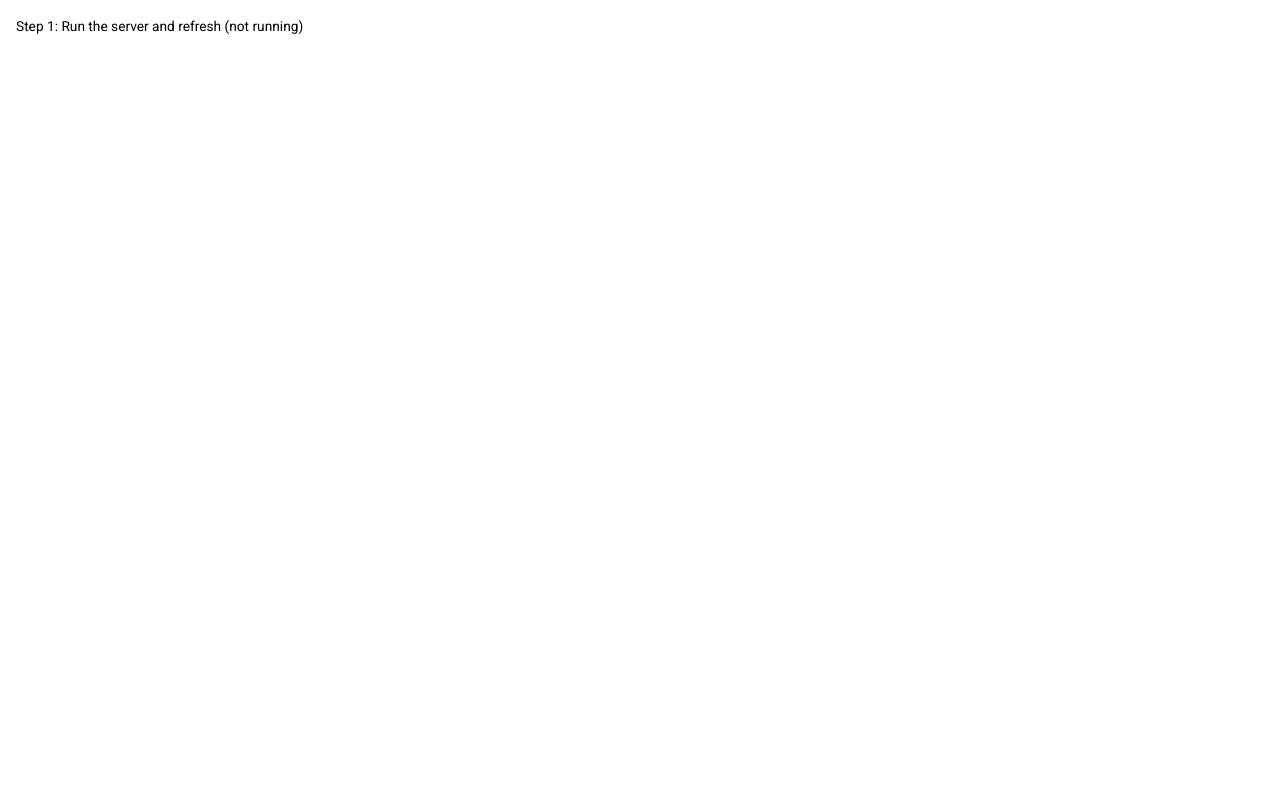
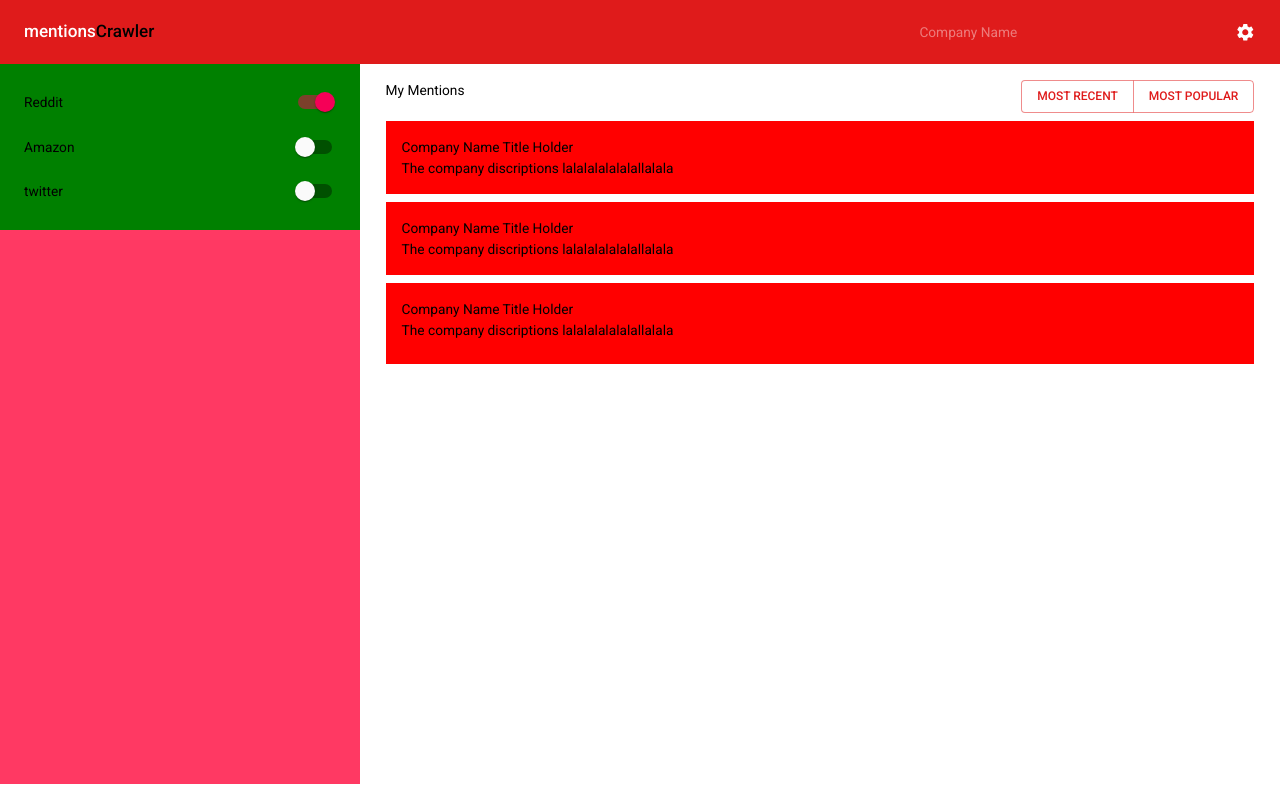
Before and after one commit to hatchways/team-banh-mi, a React (Create React App) app in the folder client/: page / in a window 1280 px wide. Built offline with nearby package versions, Linux system fonts and the light colour scheme; no server answers.

Commit message:
DashBoard

```diff
--- a/client/package.json
+++ b/client/package.json
@@ -4,10 +4,11 @@
   "private": true,
   "dependencies": {
     "@material-ui/core": "^4.11.0",
+    "@material-ui/icons": "^4.11.2",
     "react": "^17.0.1",
     "react-dom": "^17.0.1",
-    "react-scripts": "^4.0.0",
-    "react-router-dom": "^5.2.0"
+    "react-router-dom": "^5.2.0",
+    "react-scripts": "^4.0.0"
   },
   "scripts": {
     "start": "react-scripts start",
--- a/client/src/App.js
+++ b/client/src/App.js
@@ -6,12 +6,13 @@ import { theme } from "./themes/theme";
 import LandingPage from "./pages/Landing";
 
 import "./App.css";
+import DashBoard from "./pages/Dashboard";
 
 function App() {
   return (
     <MuiThemeProvider theme={theme}>
       <BrowserRouter>
-        <Route path="/" component={LandingPage} />
+        <Route path="/" component={DashBoard} />
       </BrowserRouter>
     </MuiThemeProvider>
   );
--- /dev/null
+++ b/client/src/pages/Dashboard.css
@@ -0,0 +1,32 @@
+
+.screenContainer{
+    width:100%;
+    height: 90vh;
+    background-color: #FF3963;
+    display: flex;
+
+}
+
+.mainScreen{
+
+    width:100%;
+    height: 90vh;
+    background-color:white;
+    flex-grow:1;
+}
+
+.content{
+    margin-left: 2vw;
+    margin-right: 2vw;
+    margin-top: 2vh;
+
+}
+.mainHeader{
+    display: flex;
+    justify-content: space-between;
+}
+.card{
+    background-color:red;
+    margin-top: 1vh;
+    margin-bottom: 1vh;
+}
--- /dev/null
+++ b/client/src/pages/Dashboard.js
@@ -0,0 +1,45 @@
+import React from "react";
+import Navbar from './navbar'
+import Sidebar from './Sidebar'
+import Button from '@material-ui/core/Button';
+import ButtonGroup from '@material-ui/core/ButtonGroup';
+// CSS
+import './Dashboard.css'
+import { CardContent, Typography } from "@material-ui/core";
+function DashBoard(){
+  return (
+    <div>
+      <Navbar/>
+      <div className = "screenContainer">
+        <Sidebar/>
+        <div className = "mainScreen">
+            <div className = "content">
+              <div className = "mainHeader">
+              <Typography style={{backgroundColor:'white'}}>My Mentions</Typography>
+                <ButtonGroup color = "primary" style={{backgroundColor:'white'}}>
+                 <Button>Most recent</Button>
+                 <Button>Most popular</Button>
+                </ButtonGroup>
+              </div>
+              <ResultCard/>
+              <ResultCard/>
+              <ResultCard/>
+
+          </div>
+        </div>
+      </div>
+
+    </div>
+  );
+
+}
+
+const ResultCard = () => {
+  return(
+  <CardContent className = "card">
+    <Typography> Company Name Title Holder</Typography>
+    <Typography> The company discriptions lalalalalalalallalala</Typography>
+  </CardContent>
+  );
+};
+export default DashBoard;
--- /dev/null
+++ b/client/src/pages/Sidebar.js
@@ -0,0 +1,88 @@
+
+import React from "react";
+
+import { makeStyles } from '@material-ui/core/styles';
+import List from '@material-ui/core/List';
+import ListItem from '@material-ui/core/ListItem';
+
+import ListItemSecondaryAction from '@material-ui/core/ListItemSecondaryAction';
+import ListItemText from '@material-ui/core/ListItemText';
+
+import Switch from '@material-ui/core/Switch';
+import Box from '@material-ui/core/Box';
+
+
+const useStyles = makeStyles((theme) => ({
+   root: {
+
+    width: '100%',
+    maxWidth: 360,
+
+
+  },
+
+
+}));
+
+export default function Sidebar() {
+  const classes = useStyles();
+  const [checked, setChecked] = React.useState(['wifi']);
+
+  const handleToggle = (value) => () => {
+    const currentIndex = checked.indexOf(value);
+    const newChecked = [...checked];
+
+    if (currentIndex === -1) {
+      newChecked.push(value);
+    } else {
+      newChecked.splice(currentIndex, 1);
+    }
+
+    setChecked(newChecked);
+  };
+  return(
+  <div className={classes.root}>
+     <Box display="flex" flexDirection="column" p={1} bgcolor="green">
+        <List  className={classes.root} display = "flex" flexGrow={1}>
+        <ListItem className={classes.boxroot}>
+          <ListItemText id="switch-list-label-wifi" primary="Reddit" />
+          <ListItemSecondaryAction>
+            <Switch
+              edge="end"
+              onChange={handleToggle('wifi')}
+              checked={checked.indexOf('wifi') !== -1}
+              inputProps={{ 'aria-labelledby': 'switch-list-label-wifi' }}
+            />
+          </ListItemSecondaryAction>
+        </ListItem>
+
+        <ListItem >
+        <ListItemText id="switch-list-label-amazon" primary="Amazon" />
+          <ListItemSecondaryAction>
+            <Switch
+              edge="end"
+              onChange={handleToggle('bluetooth')}
+              checked={checked.indexOf('bluetooth') !== -1}
+              inputProps={{ 'aria-labelledby': 'switch-list-label-bluetooth' }}
+            />
+          </ListItemSecondaryAction>
+
+        </ListItem>
+        <ListItem >
+        <ListItemText id="switch-list-label-twitter" primary="twitter" />
+          <ListItemSecondaryAction>
+            <Switch
+              edge="end"
+              onChange={handleToggle('twitter')}
+              checked={checked.indexOf('twitter') !== -1}
+              inputProps={{ 'aria-labelledby': 'switch-list-label-twitter' }}
+            />
+          </ListItemSecondaryAction>
+
+        </ListItem>
+
+      </List>
+    </Box>
+    </div>
+  )
+}
--- /dev/null
+++ b/client/src/pages/navbar.js
@@ -0,0 +1,53 @@
+import { AppBar, Toolbar, Typography } from "@material-ui/core";
+import React from "react";
+import { makeStyles } from '@material-ui/core/styles';
+import InputBase from '@material-ui/core/InputBase';
+import SettingsIcon from '@material-ui/icons/Settings';
+const useStyles = makeStyles((theme) => ({
+  root: {
+    flexGrow: 1,
+  },
+
+  title: {
+    flexGrow: 1,
+
+  },
+  inputRoot: {
+    color: 'inherit',
+  },
+  inputInput: {
+    padding: theme.spacing(1, 1, 1, 0),
+    // vertical padding + font size from searchIcon
+    paddingLeft: `calc(1em + ${theme.spacing(4)}px)`,
+    transition: theme.transitions.create('width'),
+    width: '100%',
+    [theme.breakpoints.up('md')]: {
+      width: '40ch',
+    },
+  }
+}));
+
+export default function Navbar(){
+  const classes = useStyles();
+  return(
+  <div className={classes.root}>
+    <AppBar position = "static">
+      <Toolbar>
+        <Typography variant = "h6" className={classes.title}>
+          mentions<span style={{color:'black'}}>Crawler</span>
+        </Typography>
+
+        <InputBase
+              placeholder="Company Name"
+              classes={{
+                root: classes.inputRoot,
+                input: classes.inputInput,
+              }}
+              inputProps={{ 'aria-label': 'search' }}
+            />
+        <SettingsIcon/>
+      </Toolbar>
+    </AppBar>
+  </div>
+  )
+}
```
Also changed, not shown: 2 other files (tests, documents, lock files or other folders).
